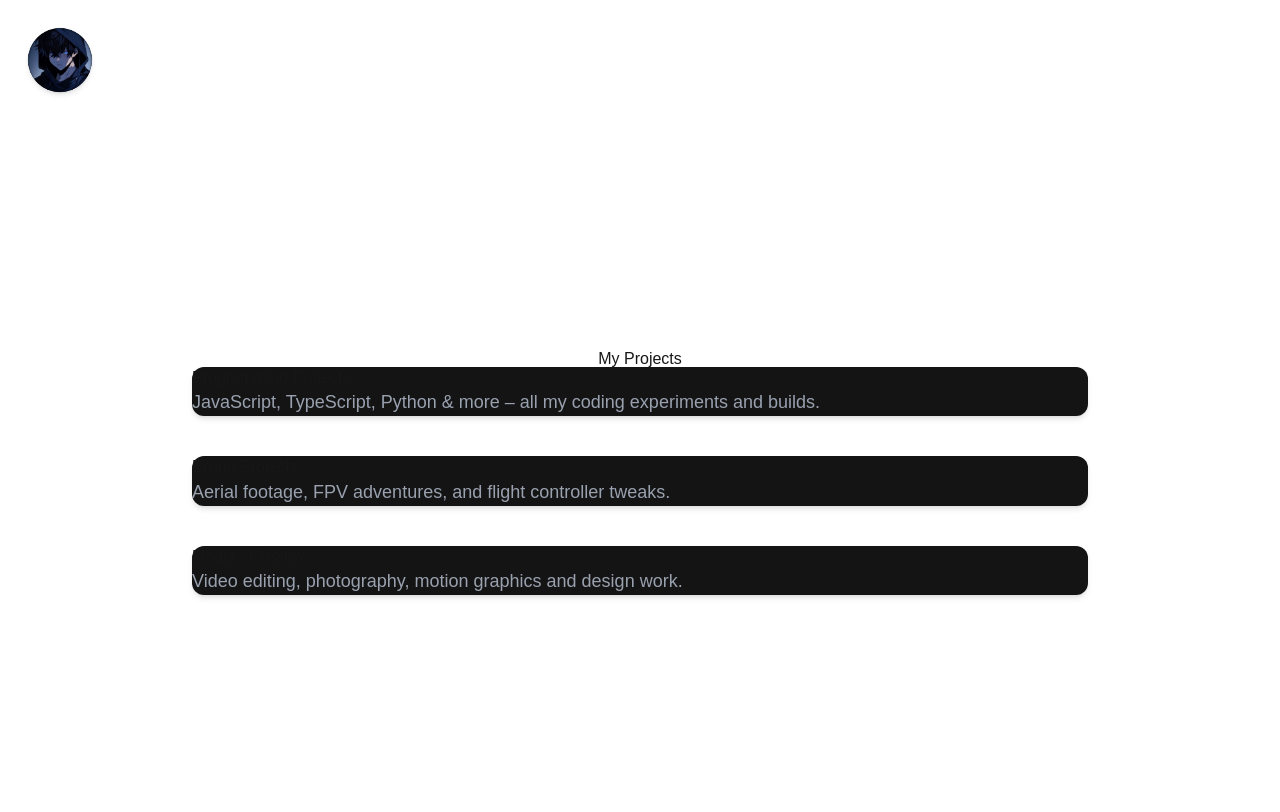
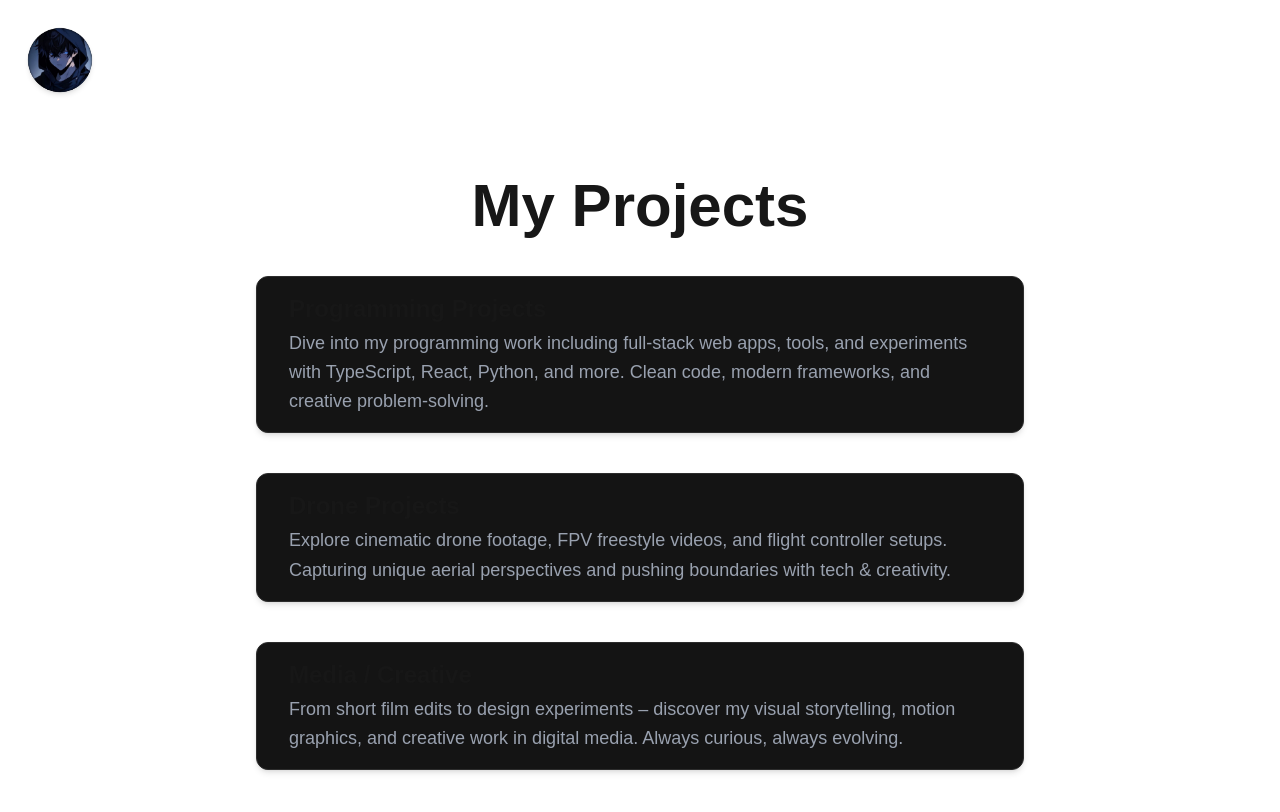
Before and after one commit to KibouAkari/Portfolio, a Next.js app: page /projects in a window 1280 px wide. Shown: the top 812 px of the page. Built offline with nearby package versions, Linux system fonts and the light colour scheme.

Commit message:
feat: update project descriptions and enhance layout for improved readability and aesthetics

```diff
--- a/src/app/projects/page.tsx
+++ b/src/app/projects/page.tsx
@@ -5,41 +5,42 @@ export default function ProjectsPage() {
     {
       title: "Programming Projects",
       description:
-        "JavaScript, TypeScript, Python & more – all my coding experiments and builds.",
+        "Dive into my programming work including full-stack web apps, tools, and experiments with TypeScript, React, Python, and more. Clean code, modern frameworks, and creative problem-solving.",
       link: "/projects/programming",
     },
     {
       title: "Drone Projects",
       description:
-        "Aerial footage, FPV adventures, and flight controller tweaks.",
+        "Explore cinematic drone footage, FPV freestyle videos, and flight controller setups. Capturing unique aerial perspectives and pushing boundaries with tech & creativity.",
       link: "/projects/drone",
     },
     {
       title: "Media / Creative",
       description:
-        "Video editing, photography, motion graphics and design work.",
+        "From short film edits to design experiments – discover my visual storytelling, motion graphics, and creative work in digital media. Always curious, always evolving.",
       link: "/projects/media",
     },
   ];
 
   return (
-    <div className="min-h-screen flex items-center justify-center px-4 py-24 bg-[var(--background)] text-[var(--foreground)]">
-      <div className="w-full max-w-4xl">
-        <h1 className="text-5xl font-bold text-center mb-16">My Projects</h1>
+    <div className="min-h-screen
+     flex flex-col items-center justify-center px-4 pt-12 pb-24 bg-[var(--background)] text-[var(--foreground)]">
+      <h1 className="!text-6xl !font-bold !text-center !mb-10">My Projects</h1>
 
-        <div className="flex flex-col items-center gap-10">
+      <div className="w-full max-w-3xl flex flex-col items-center gap-10">
         {categories.map((category, index) => (
           <a
             key={index}
             href={category.link}
-              className="w-full bg-[#141414] border border-[#2c2c2c] text-[var(--foreground)] p-8 rounded-xl shadow-md transform transition duration-300 hover:scale-[1.03] hover:-translate-y-1 hover:shadow-[0_6px_30px_rgba(255,255,255,0.05)]"
+            className="!w-full !bg-[#141414] !border !border-[#2c2c2c] !text-[var(--foreground)] !px-8 !py-4 !rounded-xl !shadow-md transform transition duration-300 hover:scale-[1.03] hover:-translate-y-1 hover:shadow-[0_6px_30px_rgba(255,255,255,0.05)]"
           >
-              <h2 className="text-2xl font-semibold mb-2">{category.title}</h2>
-              <p className="text-gray-400 text-lg">{category.description}</p>
+            <h2 className="!text-2xl !font-semibold !mb-1">{category.title}</h2>
+            <p className="text-gray-400 text-lg leading-relaxed text-left">
+              {category.description}
+            </p>
           </a>
         ))}
       </div>
     </div>
-    </div>
   );
 }
```
Lines whose indentation alone changed are shown as unchanged.
